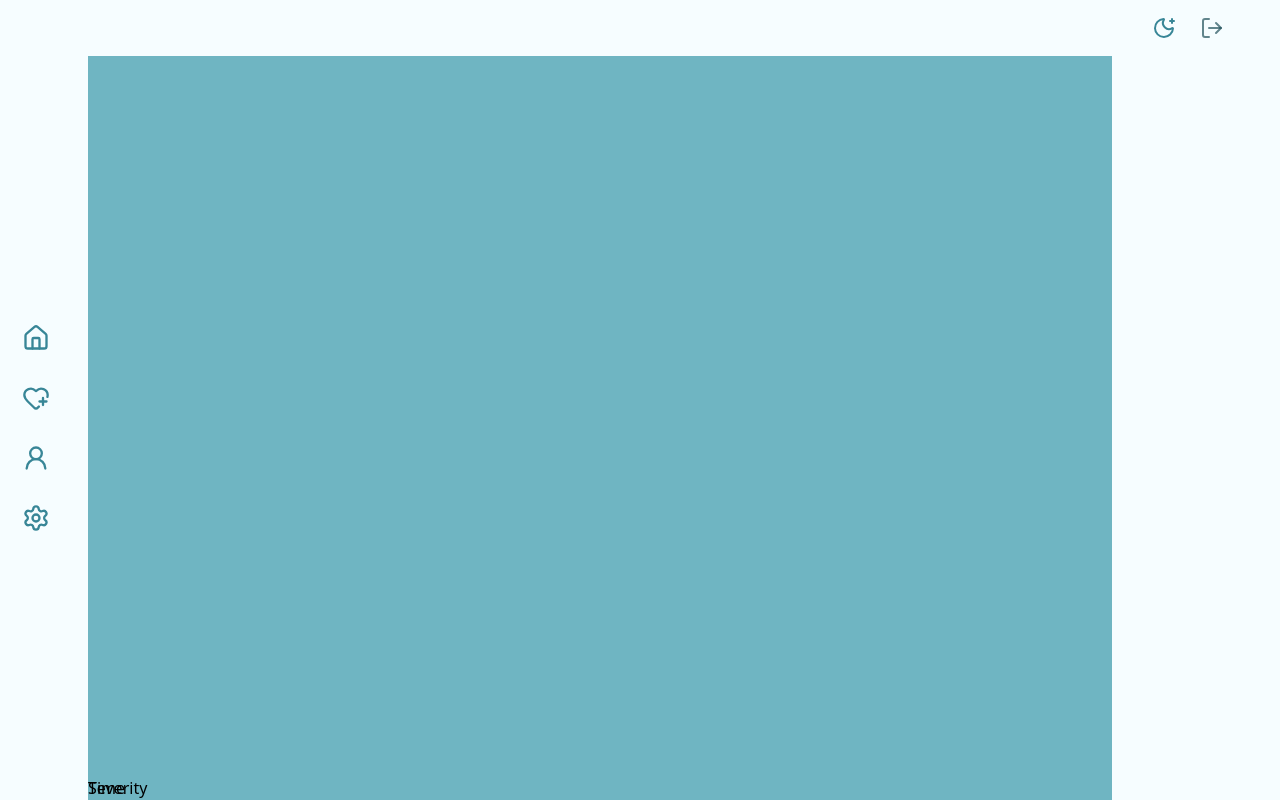
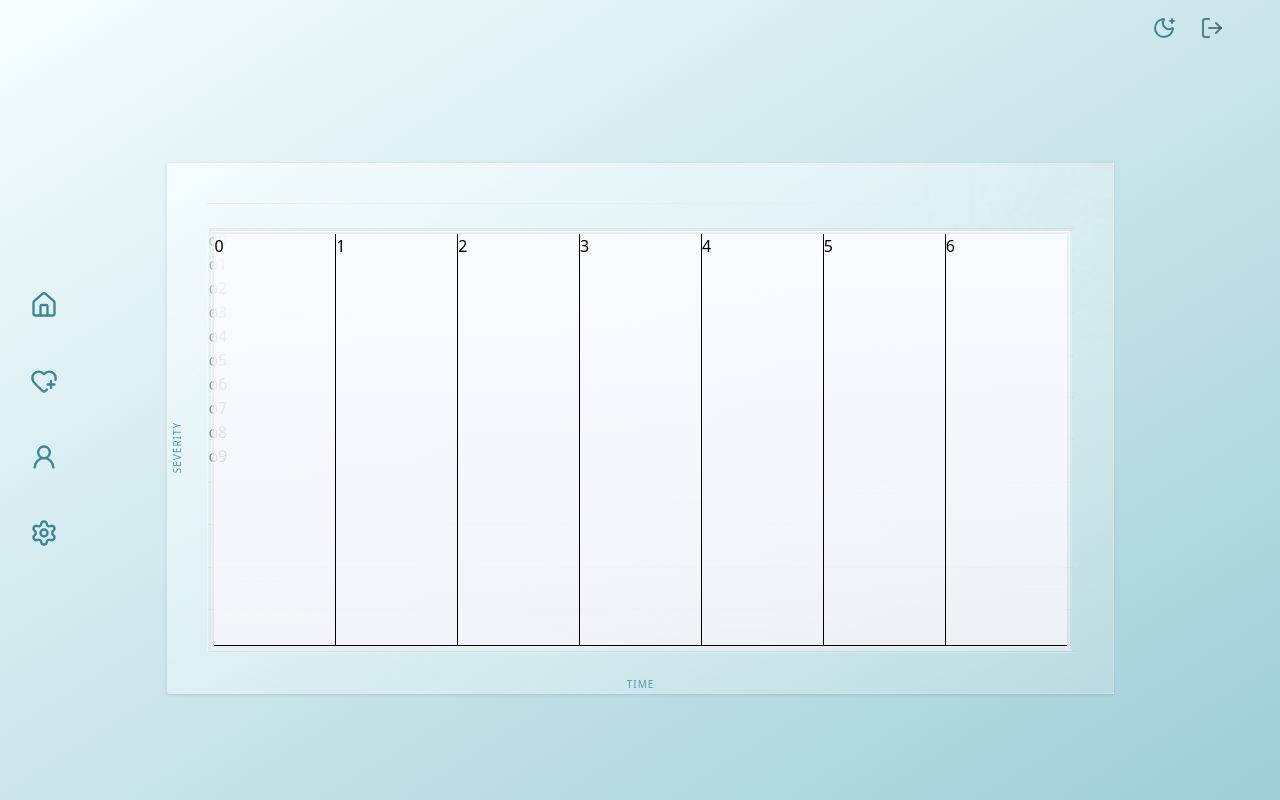
Before and after one commit to kendrayne/health-trace, a Next.js app: page /dashboard in a window 1280 px wide. Built offline with nearby package versions, Linux system fonts and the light colour scheme; no server answers.

Commit message:
chart layout

```diff
--- a/app/dashboard/page.tsx
+++ b/app/dashboard/page.tsx
@@ -9,8 +9,7 @@ export default function Dashboard() {
 
   return (
       // {/* header */}
-
-      <div className="bg-surface-light dark:bg-surface-dark w-full h-100 min-h-screen flex flex-col">
+      <div className="bg-surface-light bg-linear-to-tl from-pacific-200 to-surface-light dark:bg-surface-dark w-full min-h-screen flex flex-col">
       {/* logout & dark mode container */}
       <div className="w-full px-14 py-4 flex justify-between items-center">
       <Greeting/>
@@ -23,13 +22,17 @@ export default function Dashboard() {
       </div>
 
 
-      <main className="w-full flex flex-row h-100 flex-1">
-      <div className="flex flex-col max-w-22 w-full gap-12 justify-center">
-      {/* tab drawer */}
-        <TabsDrawer/>
-      </div>
-      <TemporalCorrelationChart/>
-      </main>
+      <main className="w-full flex flex-1 overflow-scroll">
+
+  <div className="w-full max-h-screen max-w-20 shrink-0 justify-center fixed top-[33.333%]">
+    <TabsDrawer/>
+  </div>
+
+
+  <div className="flex-1 flex flex-col items-center justify-center p-12">
+    <TemporalCorrelationChart/>
+  </div>
+</main>
     </div>
 
   );
--- a/components/tabs-drawer/tabs-drawer.tsx
+++ b/components/tabs-drawer/tabs-drawer.tsx
@@ -47,12 +47,12 @@ export const TabsDrawer = () => {
 {TABS.map((tab) => (
     tab.href ? (
        <Link href={tab.href} key={tab.id} onClick={() => setActiveTab(tab.href!)}>
-        <div className={activeTab === tab.href ? 'border-l-peach-500 border-l-6 p-4' : "border-l-transparent border-l-6 p-4"}>
+        <div className={activeTab === tab.href ? 'border-l-purple-300 border-l-6 p-6' : "border-l-transparent border-l-6 p-6"}>
           {tab.icon}
         </div>
        </Link>
     ) : (
-       <div className={activeTab === tab.href ? 'border-l-peach-500 border-l-6 p-4' : "border-l-transparent border-l-6 p-4"} key={tab.id} onClick={() => setActiveTab(tab.href!)}>
+       <div className={activeTab === tab.href ? 'border-l-peach-300 border-l-6 p-6' : "border-l-transparent border-l-6 p-6"} key={tab.id} onClick={() => setActiveTab(tab.href!)}>
           {tab.icon}
         </div>
     )
--- /dev/null
+++ b/components/temporal-correlation-chart/day-frame/day-frame.tsx
@@ -0,0 +1,14 @@
+'use client';
+
+interface DayFrameProps {
+  selectedRange: number;
+  num: number;
+}
+
+export const DayFrame = ({ selectedRange, num }: DayFrameProps) => {
+  return (
+    <div className="flex-1 h-full bg-purple-50/40 overflow-hidden border-b border-r last:border-r-0">
+      <p>{num}</p>
+    </div>
+  );
+};
--- a/components/temporal-correlation-chart/temporal-correlation-chart.tsx
+++ b/components/temporal-correlation-chart/temporal-correlation-chart.tsx
@@ -1,4 +1,9 @@
-import { timeStamp } from "console"
+'use client';
+
+import { useState, useEffect } from "react";
+import { DayFrame } from "./day-frame/day-frame";
+
+
 
 type ChartEvent = {
   timestamp: number // maybe 1 - 18 to free up some room opposed to 24hr. ask people when their day starts on onboarding ? just a thought
@@ -59,31 +64,58 @@ const MOCK_DATA: ChartEvent = [
 ];
 
 export const TemporalCorrelationChart = () => {
+    const [selectedRange, setSelectedRange] = useState(7);
 
 
-    return (
-        // chart container
-        <div className="max-w-5xl w-5xl bg-pacific-300 dark:pacific-800/90 relative pt-20 h-full">
-            {/*
-            structure
-            _________________________
-            |                        |
-            |                        |
-            |                        |
-            |                        |
-            |                        |
-            |                        |
-            |                        |
-            |                        |
-            |____|____|____|____|____|
-            */}
+  return (
+    <div className="w-full max-w-[80%] aspect-video p-10 bg-linear-to-tl from-pacific-100/40 to-surface-light/80 dark:bg-surface-dark/90 rounded-l border border-peach-800/5 dark:border-pacific-800 shadow-sm relative overflow-hidden">
+
+      <div className="absolute top-0 right-0 w-32 h-32 bg-mint/10 blur-3xl rounded-l -mr-16 -mt-16" />
+
+      <div className="relative h-full w-full flex flex-col">
+
+        <div className="flex justify-between items-start mb-6">
+          <div className="h-px flex-1 bg-linear-to-r from-pacific-100 to-transparent self-center opacity-50" />
+        </div>
+
+        <div className="relative flex-1 border-l border-b border-surface-light/40 dark:border-surface-dark/40">
+
+
+          <div className="absolute inset-0 flex flex-col justify-between pointer-events-none">
+            {[...Array(11)].map((_, i) => (
+              <div key={i} className="w-full h-px bg-pacific-500/10 dark:bg-pacific-800/30" />
+            ))}
+          </div>
+
             <div className="">
 
+          <p className="absolute -left-14 top-1/2 -rotate-90 origin-center text-[10px] font-medium tracking-widest uppercase text-pacific-400 dark:text-pacific-200">
+            Severity
+          </p>
+          <div className="flex flex-col">
+            {[...Array(10)].map((_, i) => (
+                <p>o{i.toString().slice(0)}</p>
+            ))}
+          </div>
             </div>
-            <p className="absolute left-0 bottom-0">Severity</p>
-            <p className="absolute left-0 bottom-0">Time</p>
+
+          <p className="absolute -bottom-10 left-1/2 -translate-x-1/2 text-[10px] font-medium tracking-widest uppercase text-pacific-400 dark:text-pacific-200">
+            Time
+          </p>
 
 
+            <div className="absolute inset-px bg-linear-to-t from-neutral-100/40 to-surface-light/80 border-pacific-800/5 border-2 dark:from-pacific-800/60 dark:to-transparent">
+            <div className="absolute inset-px bg-linear-to-t from-neutral-100/40 to-surface-light/80 border-pacific-800/5 border-2 dark:from-pacific-800/60 dark:to-transparent">
+            <div className="flex w-full h-full">
+                {[...Array(selectedRange)].map((_, i) => (
+                <DayFrame key={i} num={i}selectedRange={selectedRange} />
+                ))}
+            </div>
+            </div>
+
+            </div>
         </div>
-    )
+      </div>
+    </div>
+  );
 };
```
Also changed, not shown: public/google-icon.svg (added).
